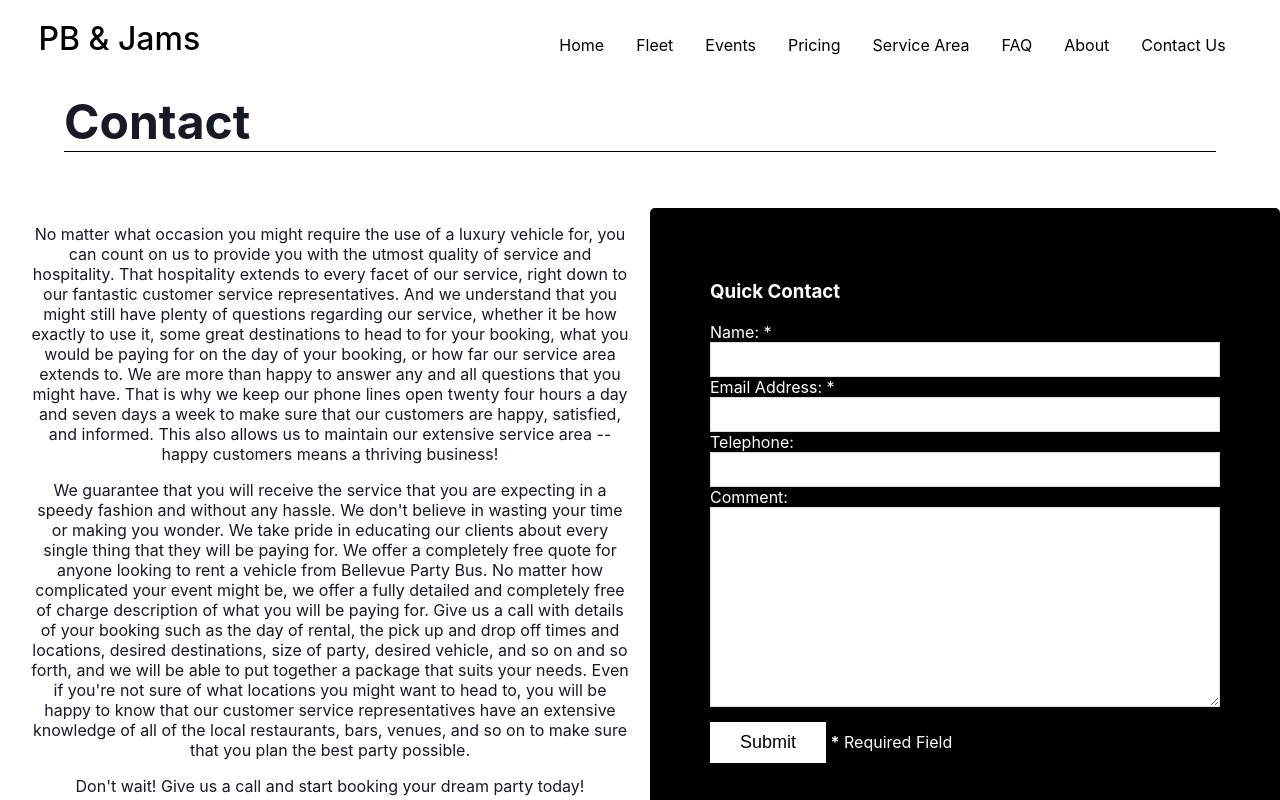
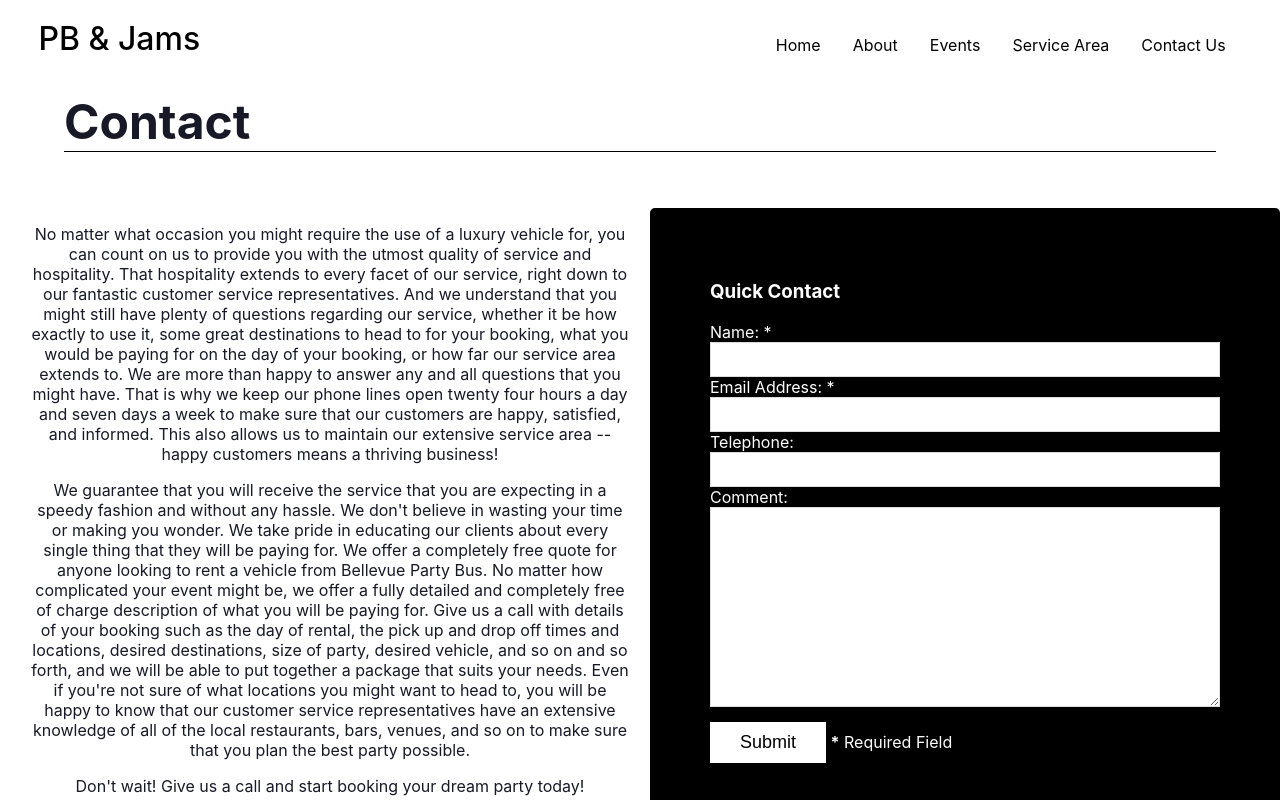
Before and after one commit to kamara-moses/party-bus, a website: page public/contact.html in a window 1280 px wide. Shown: the top 800 px of the page. Drawn offline with Linux system fonts and the light colour scheme; a web font is replaced by a local one.

Commit message:
updating links within the website

```diff
--- a/public/assets/css/style.css
+++ b/public/assets/css/style.css
@@ -235,5 +235,7 @@ input[type=submit] {
 
 .about-row {
     width: 80%;
-    margin: 0 auto;
+    margin: -120px 60px 60px 140px;
+    display: grid;
+    grid-template-columns: 1fr;
 }
--- a/public/contact.html
+++ b/public/contact.html
@@ -26,22 +26,13 @@
                             <a href='index.html'>Home</a>
                         </li>
                         <li>
-                            <a href='fleet.html'>Fleet</a>
+                            <a href='about.html'>About</a>
                         </li>
                         <li>
                             <a href='events.html'>Events</a>
                         </li>
                         <li>
-                            <a href='pricing.html'>Pricing</a>
-                        </li>
-                        <li>
                             <a href='servicearea.html'>Service Area</a>
-                        </li>
-                        <li>
-                            <a href='faq.html'>FAQ</a>
-                        </li>
-                        <li>
-                            <a href='about.html'>About</a>
                         </li>
                         <li>
                             <a href='contact.html'>Contact Us</a>
```
Also changed, not shown: public/index.html (+1 -10 lines), bus.jpg (added).
